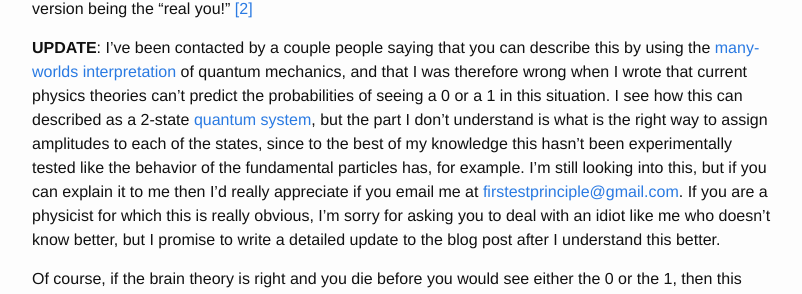
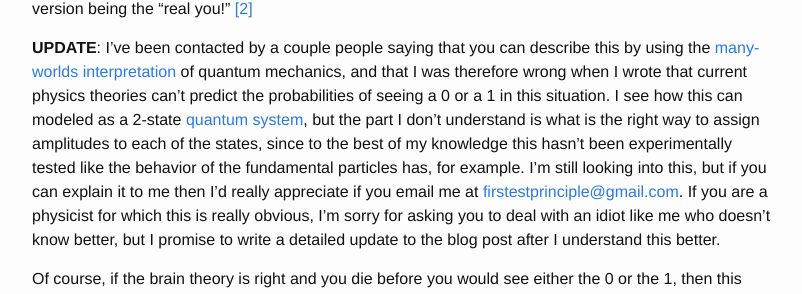
Before and after one commit to ad510/firstest-principle, a Jekyll site: the page built from _posts/2016-07-10-learning.md, in a window 1280 px wide and 900 px high, scrolled down 6450 px. Shown: the part 197-491 px from the top of the window, without its empty margins (238-1040 px from the left). Built offline with Jekyll 4.4.1, drawn with Linux system fonts in a browser that asks for light colours.

Commit message:
described -> modeled

```diff
--- a/_posts/2016-07-10-learning.md
+++ b/_posts/2016-07-10-learning.md
@@ -89,7 +89,7 @@ Well, then, how about we do this the proper way, and use the fundamental laws of
 
 Here's the thing. While these theories can give you a probability distribution over what every atom in those computers is going to do, neither of them has a concept of who "you" are. So if you happen to know that "you" are a person being simulated in 2 computers (but you don't know which computer you're in because both copies of you have identical memories), and one version of "you" is going to see a 0 and the other version of "you" is going to see a 1, these theories cannot predict the probabilities of either version being the "real you!" <a id="fnref2" href="#fn2">[2]</a>
 
-<a id="update-many-worlds"></a>**UPDATE**: I've been contacted by a couple people saying that you can describe this by using the [many-worlds interpretation](https://en.wikipedia.org/wiki/Many-worlds_interpretation) of quantum mechanics, and that I was therefore wrong when I wrote that current physics theories can't predict the probabilities of seeing a 0 or a 1 in this situation. I see how this can described as a 2-state [quantum system](http://scottaaronson.com/democritus/lec9.html), but the part I don't understand is what is the right way to assign amplitudes to each of the states, since to the best of my knowledge this hasn't been experimentally tested like the behavior of the fundamental particles has, for example. I'm still looking into this, but if you can explain it to me then I'd really appreciate if you email me at [firstestprinciple@gmail.com](mailto:firstestprinciple@gmail.com). If you are a physicist for which this is really obvious, I'm sorry for asking you to deal with an idiot like me who doesn't know better, but I promise to write a detailed update to the blog post after I understand this better.
+<a id="update-many-worlds"></a>**UPDATE**: I've been contacted by a couple people saying that you can describe this by using the [many-worlds interpretation](https://en.wikipedia.org/wiki/Many-worlds_interpretation) of quantum mechanics, and that I was therefore wrong when I wrote that current physics theories can't predict the probabilities of seeing a 0 or a 1 in this situation. I see how this can modeled as a 2-state [quantum system](http://scottaaronson.com/democritus/lec9.html), but the part I don't understand is what is the right way to assign amplitudes to each of the states, since to the best of my knowledge this hasn't been experimentally tested like the behavior of the fundamental particles has, for example. I'm still looking into this, but if you can explain it to me then I'd really appreciate if you email me at [firstestprinciple@gmail.com](mailto:firstestprinciple@gmail.com). If you are a physicist for which this is really obvious, I'm sorry for asking you to deal with an idiot like me who doesn't know better, but I promise to write a detailed update to the blog post after I understand this better.
 
 Of course, if the brain theory is right and you die before you would see either the 0 or the 1, then this doesn't matter. But if the data theory is right and there's a nonzero chance that you *do* see either the 0 or the 1, then that would mean *it's possible to do an experiment in which the most fundamental physics theories we know of today cannot predict the probabilities of you seeing a 0 or a 1!*
 
```
